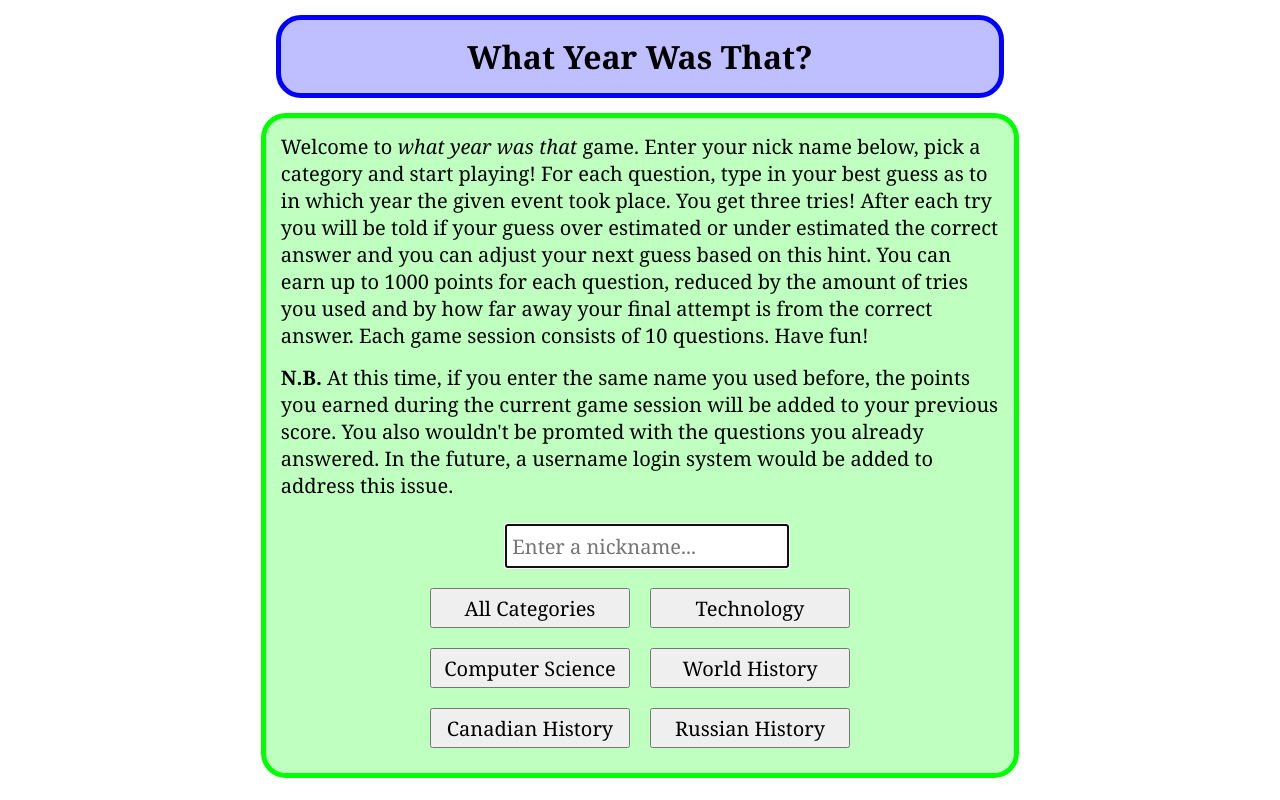
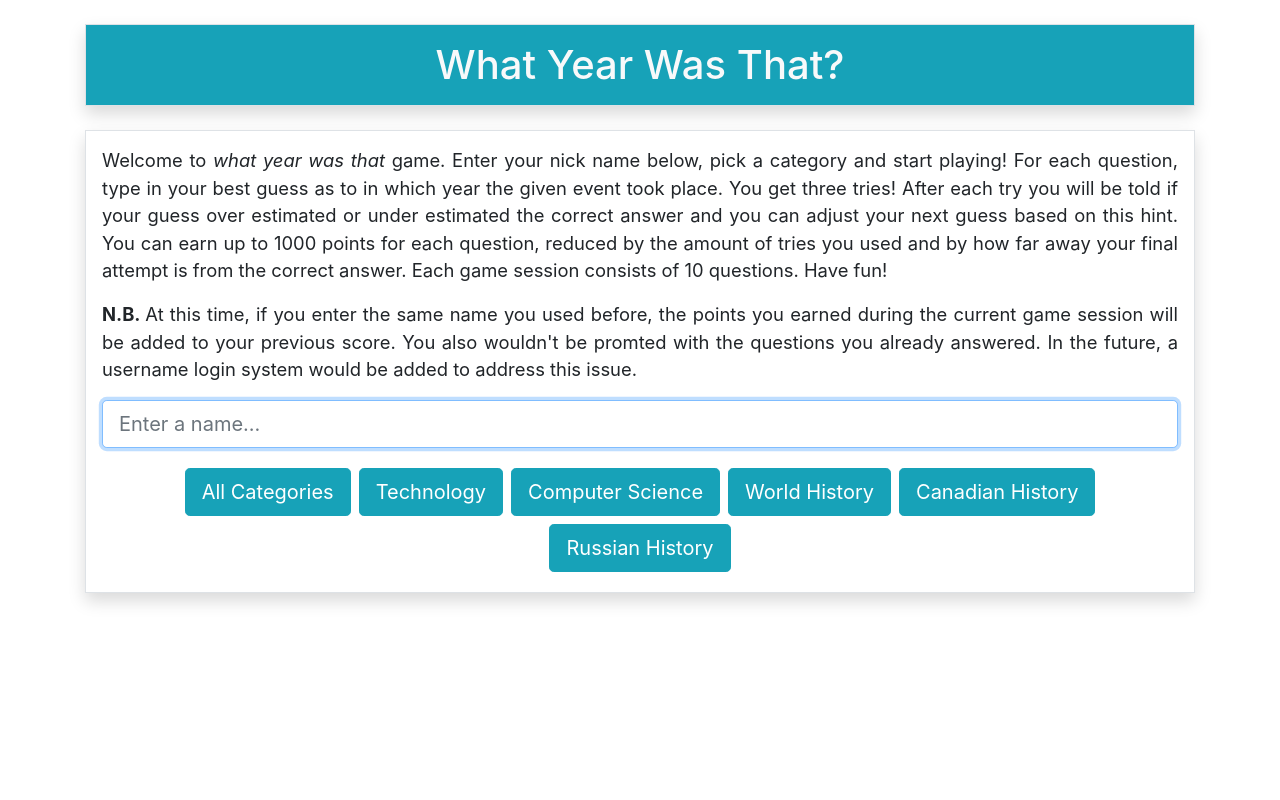
Before and after one commit to savreline/what-year, a React app: page / in a window 1280 px wide. Built offline with nearby package versions, Linux system fonts and the light colour scheme.

Commit message:
Changed starting page to use Bootstrap

```diff
--- a/package.json
+++ b/package.json
@@ -18,7 +18,7 @@
   },
   "homepage": "https://github.com/savreline/what-year#readme",
   "dependencies": {
-    "axios": "^0.19.2",
+    "axios": "^0.21.1",
     "body-parser": "^1.19.0",
     "ejs": "^3.1.3",
     "express": "^4.17.1",
--- a/public/index.html
+++ b/public/index.html
@@ -3,10 +3,19 @@
 <head>
     <meta charset="UTF-8">
     <title>What Year Was That?</title>
+    <link rel="stylesheet" href="https://stackpath.bootstrapcdn.com/bootstrap/4.5.2/css/bootstrap.min.css"
+        integrity="sha384-JcKb8q3iqJ61gNV9KGb8thSsNjpSL0n8PARn9HuZOnIxN0hoP+VmmDGMN5t9UJ0Z"
+        crossorigin="anonymous">
     <link rel="stylesheet" href="/style.css" media="screen">
 </head>
 <body>
     <div id="root"></div>
+    <script src="https://cdn.jsdelivr.net/npm/popper.js@1.16.1/dist/umd/popper.min.js"
+        integrity="sha384-9/reFTGAW83EW2RDu2S0VKaIzap3H66lZH81PoYlFhbGU+6BZp6G7niu735Sk7lN"
+        crossorigin="anonymous"></script>
+    <script src="https://stackpath.bootstrapcdn.com/bootstrap/4.5.2/js/bootstrap.min.js"
+        integrity="sha384-B4gt1jrGC7Jh4AgTPSdUtOBvfO8shuf57BaghqFfPlYxofvL8/KUEfYiJOMMV+rV"
+        crossorigin="anonymous"></script>
     <script src="bundle.js" charset="utf-8"></script>
 </body>
 </html>
--- a/public/style.css
+++ b/public/style.css
@@ -1,105 +1,2 @@
-.App {
-    font-family: Georgia, serif;
-    margin: auto;
-    width: 60%;
-}
-
-h1 {
-    background-color: rgba(0, 0, 255, 0.25);
-    border: 5px solid rgb(0, 0, 255);
-    border-radius: 25px;
-    margin: 15px;
-}
-.score-bar {
-    background-color: rgba(255, 255, 0);
-    border-radius: 25px;
-    height: 50px;
-    width: 350px;
-    float: right;
-    margin: 15px;
-    font-size: 18px;
-}
-.body {
-    background-color: rgba(0, 255, 0, 0.25);
-    border: 5px solid rgb(0, 255, 0);
-    border-radius: 25px;
-    font-size: 20px;
-}
-
-p,
-form,
-.title,
-.points-player,
-.points,
-.question {
-    margin: 15px;
-}
-.points,
-.question {
-    text-align: left;
-}
-h1,
-form,
-.points-player {
-    text-align: center;
-}
-
-.btn,
-.quit,
-.name-input,
-.input-field {
-    font-family: Georgia, serif;
-    font-size: 20px;
-    margin: 10px;
-    padding: 5px 5px;
-}
-.btn {
-    height: 40px;
-    width: 200px;
-}
-.quit {
-    border: 2px solid orange;
-    background: rgb(255, 255, 0, 0.75);
-    height: 40px;
-    width: 500px;
-}
-.name-input {
-    height: 30px;
-    width: 500px;
-}
-
-form,
-table,
-.name-input {
-    width: 60%;
-    margin-left: 20%;
-    margin-right: 20%;
-
-}
-table {
-    margin-top: 20px;
-    margin-bottom: 20px;
-	border: 2px solid black;
-	border-collapse: collapse;
-    background: #ECE3AA;
-}
-caption {
-	font-size: 30px;
-    font-weight: bold;
-	text-align: left;
-	color: rgb(100,100,100);
-}
-td,
-th {
-    text-align: center;
-    border: 1px solid black;
-    padding: 10px;
-}
-th {
-    font-size: 20px;
-	border: 1px solid black;
-	border-bottom: 2px solid black;
-	vertical-align: center;
-	background: #999;
-	color: white;
-}
+p {font-size: 1.15rem;}
+.lgtext {font-size: 1.15rem;}
--- a/src/components/App.js
+++ b/src/components/App.js
@@ -337,10 +337,10 @@ class App extends Component {
 
   render() {
     return (
-      <div className="App">
-        <h1><div className="title">
+      <div className="container">
+        <h1 className="border shadow my-4 p-3 text-center bg-info text-light">
           What Year Was That?
-        </div></h1>
+        </h1>
         {this.lookupScoreBar()}
         {this.lookupBody()}
       </div>
--- a/src/components/Categories.js
+++ b/src/components/Categories.js
@@ -6,7 +6,8 @@ const Categories = ({handleSubmit}) => {
   return (
     <div>
       {categories.map((category, id) =>
-        <button key={id} value={id} onClick={handleSubmit} className="btn">
+        <button key={id} value={id} onClick={handleSubmit}
+        className="btn btn-info btn-lg m-1">
           {category}
         </button>
       )}
--- a/src/components/Start.js
+++ b/src/components/Start.js
@@ -13,7 +13,7 @@ class Start extends Component {
 
   render() {
     return (
-      <div className="body">
+      <div className="border shadow my-4 p-3 text-justify">
         <p>
             Welcome to <em>what year was that</em> game. Enter your nick name below,
             pick a category and start playing! For each question, type in your best guess
@@ -30,10 +30,10 @@ class Start extends Component {
             wouldn&apos;t be promted with the questions you already answered. In the future,
             a username login system would be added to address this issue.
         </p>
-        <form>
+        <form className="text-center">
           <input type="text"
-            placeholder="Enter a nickname..."
-            className="name-input"
+            placeholder="Enter a name..."
+            className="form-control form-control-lg my-3"
             ref={(c) => { this.nameEntered = c; }} />
           <Categories
             handleSubmit={this.handleSubmit} />
```
Also changed, not shown: 2 other files (tests, documents, lock files or other folders).
